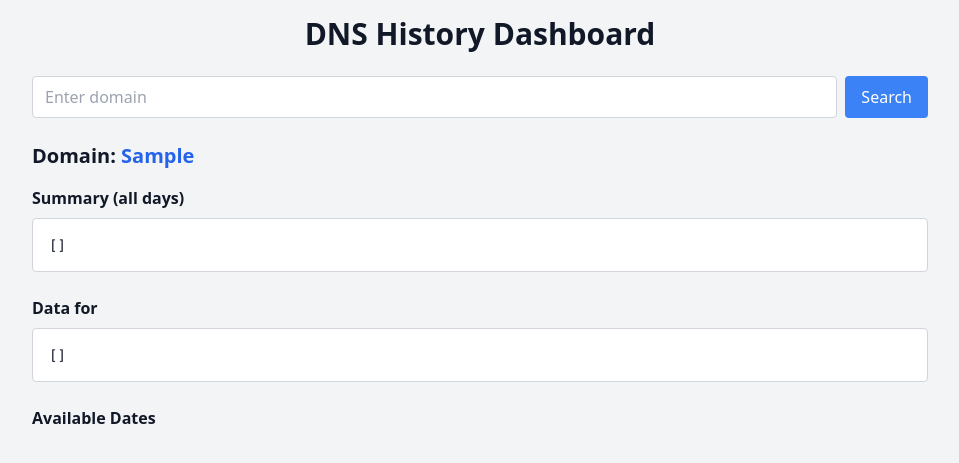
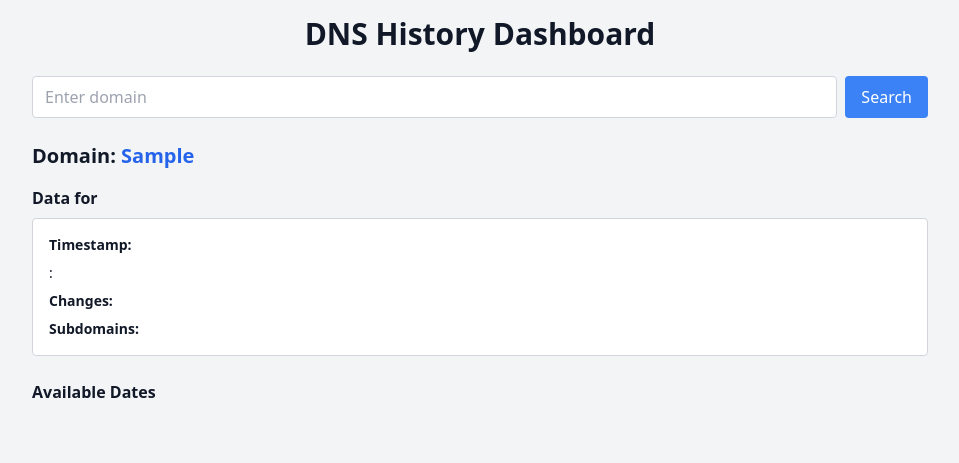
Before and after one commit to stefanpejcic/dnsarchive, a Flask app: template frontend/templates/domain.html in a window 1280 px wide. Shown: the top 463 px of the page, without its empty margins (160-1119 px from the left). Run offline with Flask 3, Linux system fonts and the light colour scheme; the template is opened without the code that fills it: most values are stand-ins (such as "Sample title", 1, 10 or a date in 2020); some libraries are stand-ins or nearby versions.

Commit message:
Update domain.html

```diff
--- a/frontend/templates/domain.html
+++ b/frontend/templates/domain.html
@@ -14,7 +14,8 @@
 
     <!-- Domain Input -->
     <form @submit.prevent="goToDomain" class="flex gap-2 mb-6">
-            <input type="text" x-model="domain" placeholder="Enter domain" class="flex-1 border border-gray-300 rounded px-3 py-2 focus:outline-none focus:ring-2 focus:ring-blue-500">
+        <input type="text" x-model="domain" placeholder="Enter domain"
+               class="flex-1 border border-gray-300 rounded px-3 py-2 focus:outline-none focus:ring-2 focus:ring-blue-500">
         <button type="submit" class="bg-blue-500 text-white px-4 py-2 rounded hover:bg-blue-600">Search</button>
     </form>
 
@@ -31,19 +32,69 @@
                 </div>
             </template>
 
-                <!-- Summary -->
-                <template x-if="domainSummary">
+            <!-- Summary Table -->
+            <template x-if="domainSummary && Object.keys(domainSummary).length">
                 <div class="mb-6">
                     <h3 class="font-semibold mb-2">Summary (all days)</h3>
-                        <pre class="bg-white border border-gray-300 rounded p-4 overflow-auto text-sm" x-text="JSON.stringify(domainSummary, null, 2)"></pre>
+                    <div class="overflow-auto">
+                        <table class="table-auto border-collapse border border-gray-300 w-full text-sm">
+                            <thead>
+                                <tr class="bg-gray-200">
+                                    <th class="border border-gray-300 px-2 py-1">Date</th>
+                                    <th class="border border-gray-300 px-2 py-1">A</th>
+                                    <th class="border border-gray-300 px-2 py-1">AAAA</th>
+                                    <th class="border border-gray-300 px-2 py-1">MX</th>
+                                    <th class="border border-gray-300 px-2 py-1">NS</th>
+                                    <th class="border border-gray-300 px-2 py-1">SOA</th>
+                                    <th class="border border-gray-300 px-2 py-1">TXT</th>
+                                    <th class="border border-gray-300 px-2 py-1">Changes</th>
+                                    <th class="border border-gray-300 px-2 py-1">Subdomains</th>
+                                    <th class="border border-gray-300 px-2 py-1">Total</th>
+                                </tr>
+                            </thead>
+                            <tbody>
+                                <template x-for="[date, summary] in Object.entries(domainSummary)" :key="date">
+                                    <tr class="hover:bg-blue-50 cursor-pointer" @click="loadDay(date)">
+                                        <td class="border border-gray-300 px-2 py-1" x-text="date"></td>
+                                        <td class="border border-gray-300 px-2 py-1" x-text="summary.A"></td>
+                                        <td class="border border-gray-300 px-2 py-1" x-text="summary.AAAA"></td>
+                                        <td class="border border-gray-300 px-2 py-1" x-text="summary.MX"></td>
+                                        <td class="border border-gray-300 px-2 py-1" x-text="summary.NS"></td>
+                                        <td class="border border-gray-300 px-2 py-1" x-text="summary.SOA"></td>
+                                        <td class="border border-gray-300 px-2 py-1" x-text="summary.TXT"></td>
+                                        <td class="border border-gray-300 px-2 py-1" x-text="summary.changes"></td>
+                                        <td class="border border-gray-300 px-2 py-1" x-text="summary.subdomain_count"></td>
+                                        <td class="border border-gray-300 px-2 py-1" x-text="summary.total"></td>
+                                    </tr>
+                                </template>
+                            </tbody>
+                        </table>
+                    </div>
                 </div>
             </template>
 
             <!-- Daily Records -->
             <template x-if="dayData">
-                    <div>
+                <div class="mb-6">
                     <h3 class="font-semibold mb-2">Data for <span x-text="selectedDay"></span></h3>
-                        <pre class="bg-white border border-gray-300 rounded p-4 overflow-auto text-sm" x-text="JSON.stringify(dayData, null, 2)"></pre>
+                    <div class="bg-white border border-gray-300 rounded p-4 overflow-auto text-sm">
+                        <div><strong>Timestamp:</strong> <span x-text="dayData.timestamp"></span></div>
+                        <div class="mt-2" x-for="[type, records] in Object.entries(dayData.dns_records)" :key="type">
+                            <strong x-text="type"></strong>:
+                            <template x-if="records.length">
+                                <ul class="ml-4 list-disc" >
+                                    <template x-for="record in records" :key="record">
+                                        <li x-text="record"></li>
+                                    </template>
+                                </ul>
+                            </template>
+                            <template x-if="!records.length">
+                                <span>None</span>
+                            </template>
+                        </div>
+                        <div class="mt-2"><strong>Changes:</strong> <span x-text="dayData.changes"></span></div>
+                        <div class="mt-2"><strong>Subdomains:</strong> <span x-text="Object.keys(dayData.subdomains).length"></span></div>
+                    </div>
                 </div>
             </template>
 
@@ -53,6 +104,7 @@
                 <div class="grid grid-cols-4 sm:grid-cols-6 md:grid-cols-8 gap-2">
                     <template x-for="date in dates" :key="date">
                         <div class="bg-white border border-gray-300 rounded p-2 text-center cursor-pointer hover:bg-blue-50"
+                             :class="selectedDay === date ? 'bg-blue-100 font-semibold' : ''"
                              @click="loadDay(date)">
                             <span x-text="date"></span>
                             <div class="text-xs text-gray-500" x-text="dailyCounts[date] ? dailyCounts[date] + ' records' : ''"></div>
@@ -60,6 +112,7 @@
                     </template>
                 </div>
             </div>
+
         </div>
     </template>
 
```
Lines whose indentation alone changed are shown as unchanged.
